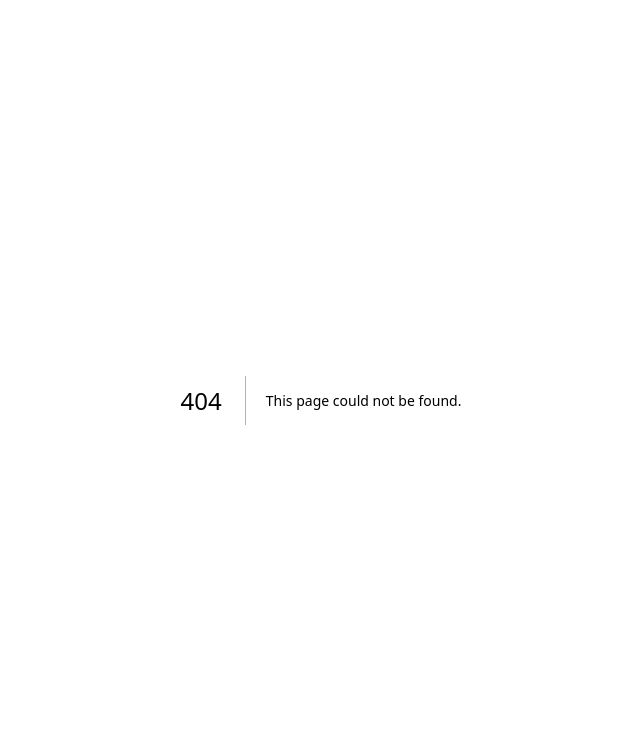
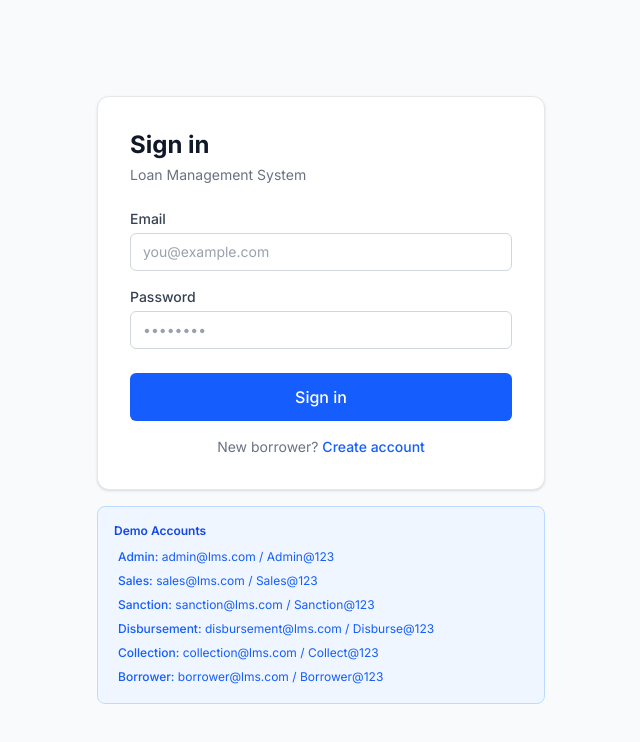
Before and after one commit to aakarsh12x/LoanManagementSystem, a Next.js app in the folder frontend/: page /login in a window 1280 px wide. Before the commit this address had no page. Shown: the top 742 px of the page, without its empty margins (319-959 px from the left). Built offline with nearby package versions, Linux system fonts and the light colour scheme; no server answers.

Commit message:
feat(frontend): add login and signup pages
Login (/login):
- JWT auth form with error display
- Demo account quick-fill buttons for all 6 roles
- Redirects to /apply (borrower) or /dashboard/:module (ops)

Signup (/signup):
- Creates borrower account
- Redirects to /apply after registration

```diff
--- /dev/null
+++ b/frontend/app/(auth)/login/page.tsx
@@ -0,0 +1,121 @@
+'use client';
+
+import { useState } from 'react';
+import { useRouter } from 'next/navigation';
+import Link from 'next/link';
+import { useAuth } from '../../../lib/auth-context';
+import { authApi } from '../../../lib/api';
+import { Input } from '../../../components/ui/Input';
+import { Button } from '../../../components/ui/Button';
+
+export default function LoginPage() {
+  const { login } = useAuth();
+  const router = useRouter();
+  const [email, setEmail] = useState('');
+  const [password, setPassword] = useState('');
+  const [error, setError] = useState('');
+  const [loading, setLoading] = useState(false);
+
+  const handleSubmit = async (e: React.FormEvent) => {
+    e.preventDefault();
+    setError('');
+    setLoading(true);
+    try {
+      const { token, user } = await authApi.login({ email, password });
+      login(token, user);
+
+      // Route based on role
+      if (user.role === 'borrower') {
+        router.push('/apply');
+      } else {
+        const roleRoutes: Record<string, string> = {
+          admin: '/dashboard/sales',
+          sales: '/dashboard/sales',
+          sanction: '/dashboard/sanction',
+          disbursement: '/dashboard/disbursement',
+          collection: '/dashboard/collection',
+        };
+        router.push(roleRoutes[user.role] || '/dashboard/sales');
+      }
+    } catch (err: unknown) {
+      const error = err as Error;
+      setError(error.message || 'Login failed');
+    } finally {
+      setLoading(false);
+    }
+  };
+
+  return (
+    <div className="min-h-screen flex items-center justify-center px-4">
+      <div className="w-full max-w-md">
+        <div className="bg-white rounded-xl border border-gray-200 shadow-sm p-8">
+          <div className="mb-6">
+            <h1 className="text-2xl font-bold text-gray-900">Sign in</h1>
+            <p className="text-sm text-gray-500 mt-1">Loan Management System</p>
+          </div>
+
+          {error && (
+            <div className="mb-4 rounded-md bg-red-50 border border-red-200 p-3 text-sm text-red-700">
+              {error}
+            </div>
+          )}
+
+          <form onSubmit={handleSubmit} className="flex flex-col gap-4">
+            <Input
+              label="Email"
+              type="email"
+              value={email}
+              onChange={(e) => setEmail(e.target.value)}
+              placeholder="you@example.com"
+              required
+              autoComplete="email"
+            />
+            <Input
+              label="Password"
+              type="password"
+              value={password}
+              onChange={(e) => setPassword(e.target.value)}
+              placeholder="••••••••"
+              required
+              autoComplete="current-password"
+            />
+            <Button type="submit" isLoading={loading} size="lg" className="mt-2">
+              Sign in
+            </Button>
+          </form>
+
+          <p className="mt-4 text-center text-sm text-gray-500">
+            New borrower?{' '}
+            <Link href="/signup" className="text-blue-600 hover:underline font-medium">
+              Create account
+            </Link>
+          </p>
+        </div>
+
+        {/* Demo credentials helper */}
+        <div className="mt-4 bg-blue-50 border border-blue-200 rounded-lg p-4">
+          <p className="text-xs font-semibold text-blue-700 mb-2">Demo Accounts</p>
+          <div className="grid grid-cols-1 gap-1 text-xs text-blue-600">
+            {[
+              ['Admin', 'admin@lms.com', 'Admin@123'],
+              ['Sales', 'sales@lms.com', 'Sales@123'],
+              ['Sanction', 'sanction@lms.com', 'Sanction@123'],
+              ['Disbursement', 'disbursement@lms.com', 'Disburse@123'],
+              ['Collection', 'collection@lms.com', 'Collect@123'],
+              ['Borrower', 'borrower@lms.com', 'Borrower@123'],
+            ].map(([role, em, pw]) => (
+              <button
+                key={em}
+                type="button"
+                onClick={() => { setEmail(em); setPassword(pw); }}
+                className="text-left hover:bg-blue-100 rounded px-1 py-0.5 transition-colors"
+              >
+                <span className="font-medium">{role}:</span> {em} / {pw}
+              </button>
+            ))}
+          </div>
+        </div>
+      </div>
+    </div>
+  );
+}
--- /dev/null
+++ b/frontend/app/(auth)/signup/page.tsx
@@ -0,0 +1,97 @@
+'use client';
+
+import { useState } from 'react';
+import { useRouter } from 'next/navigation';
+import Link from 'next/link';
+import { useAuth } from '../../../lib/auth-context';
+import { authApi } from '../../../lib/api';
+import { Input } from '../../../components/ui/Input';
+import { Button } from '../../../components/ui/Button';
+
+export default function SignupPage() {
+  const { login } = useAuth();
+  const router = useRouter();
+  const [fullName, setFullName] = useState('');
+  const [email, setEmail] = useState('');
+  const [password, setPassword] = useState('');
+  const [error, setError] = useState('');
+  const [loading, setLoading] = useState(false);
+
+  const handleSubmit = async (e: React.FormEvent) => {
+    e.preventDefault();
+    setError('');
+    if (password.length < 6) {
+      setError('Password must be at least 6 characters');
+      return;
+    }
+    setLoading(true);
+    try {
+      const { token, user } = await authApi.signup({ fullName, email, password });
+      login(token, user);
+      router.push('/apply');
+    } catch (err: unknown) {
+      const error = err as Error;
+      setError(error.message || 'Signup failed');
+    } finally {
+      setLoading(false);
+    }
+  };
+
+  return (
+    <div className="min-h-screen flex items-center justify-center px-4">
+      <div className="w-full max-w-md">
+        <div className="bg-white rounded-xl border border-gray-200 shadow-sm p-8">
+          <div className="mb-6">
+            <h1 className="text-2xl font-bold text-gray-900">Create account</h1>
+            <p className="text-sm text-gray-500 mt-1">Apply for a loan today</p>
+          </div>
+
+          {error && (
+            <div className="mb-4 rounded-md bg-red-50 border border-red-200 p-3 text-sm text-red-700">
+              {error}
+            </div>
+          )}
+
+          <form onSubmit={handleSubmit} className="flex flex-col gap-4">
+            <Input
+              label="Full Name"
+              type="text"
+              value={fullName}
+              onChange={(e) => setFullName(e.target.value)}
+              placeholder="John Doe"
+              required
+            />
+            <Input
+              label="Email"
+              type="email"
+              value={email}
+              onChange={(e) => setEmail(e.target.value)}
+              placeholder="you@example.com"
+              required
+              autoComplete="email"
+            />
+            <Input
+              label="Password"
+              type="password"
+              value={password}
+              onChange={(e) => setPassword(e.target.value)}
+              placeholder="Min 6 characters"
+              required
+              autoComplete="new-password"
+            />
+            <Button type="submit" isLoading={loading} size="lg" className="mt-2">
+              Create account
+            </Button>
+          </form>
+
+          <p className="mt-4 text-center text-sm text-gray-500">
+            Already have an account?{' '}
+            <Link href="/login" className="text-blue-600 hover:underline font-medium">
+              Sign in
+            </Link>
+          </p>
+        </div>
+      </div>
+    </div>
+  );
+}
```
